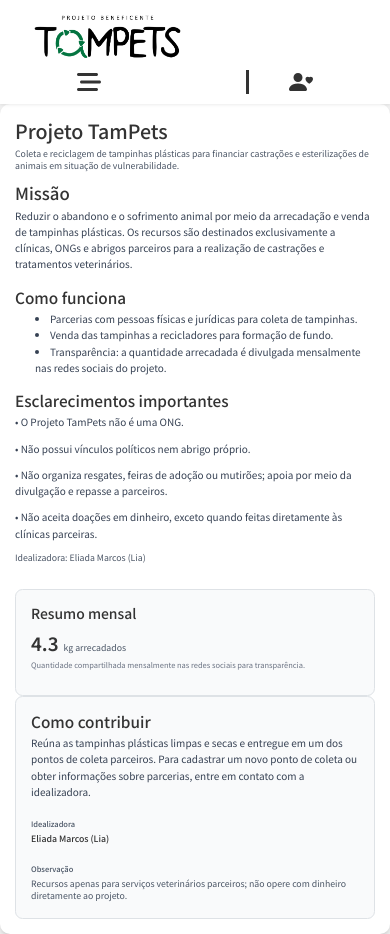
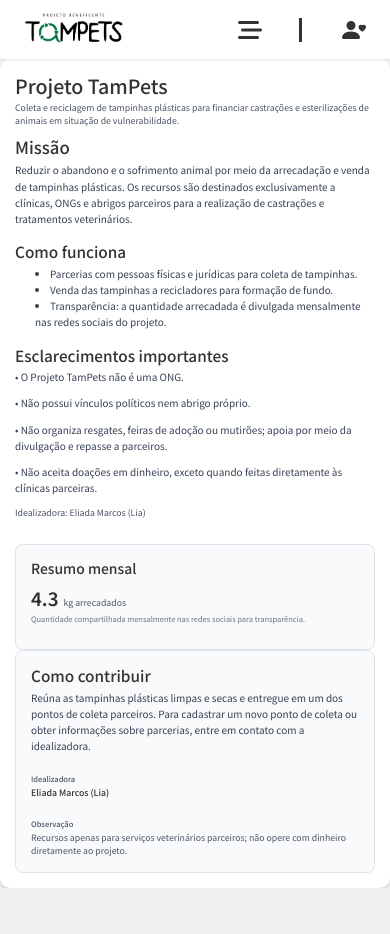
Before and after one commit to DaianeKCamargo/FATEC_ProjetoIntegrador2, a Next.js app: page /oProjeto in a window 390 px wide. After the commit the page ends 888 px from the top, so only its background shows below. Built offline with nearby package versions, Linux system fonts and the light colour scheme.

Commit message:
Navbar
responsividade correta mobile para todos os modelos

```diff
--- a/src/Components/NavegationBar.tsx
+++ b/src/Components/NavegationBar.tsx
@@ -47,7 +47,7 @@ export function NavegationBar() {
             <nav className="navbar">
                 <div className="imgLogo">
                     <Link href="/">
-                        <Image className="logo" src="/logoTampets2.png" alt="Logo Tampets" width={300} height={300} />
+                        <Image className="logo" src="/logoTampets2.png" alt="Logo Tampets" width={200} height={300} />
                     </Link>
                 </div>
 
@@ -107,7 +107,7 @@ export function NavegationBar() {
                         .nav-items.open {
                             flex-direction: column;
                             position: absolute;
-                            top: 9rem;
+                            top: 6rem;
                             left: 36rem;
                             widht: 100%;
                             background-color: #fff;
```
